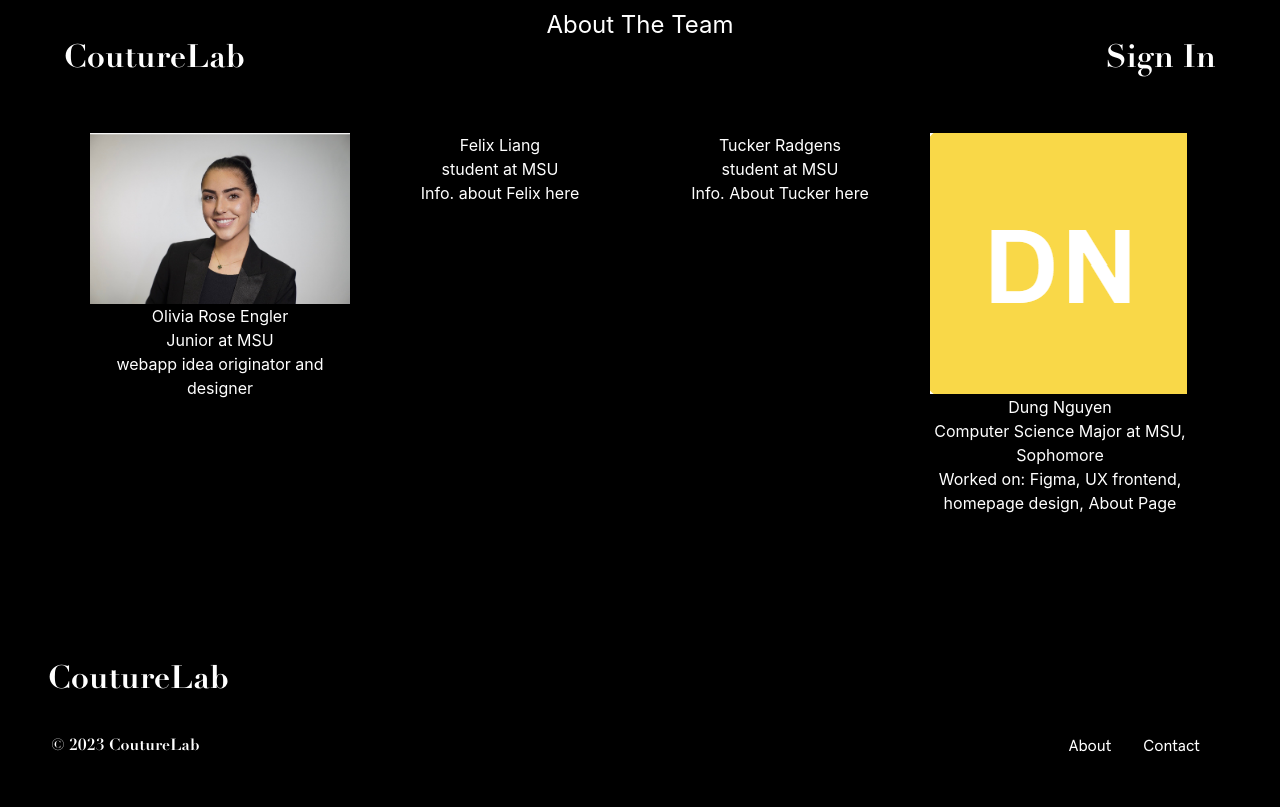
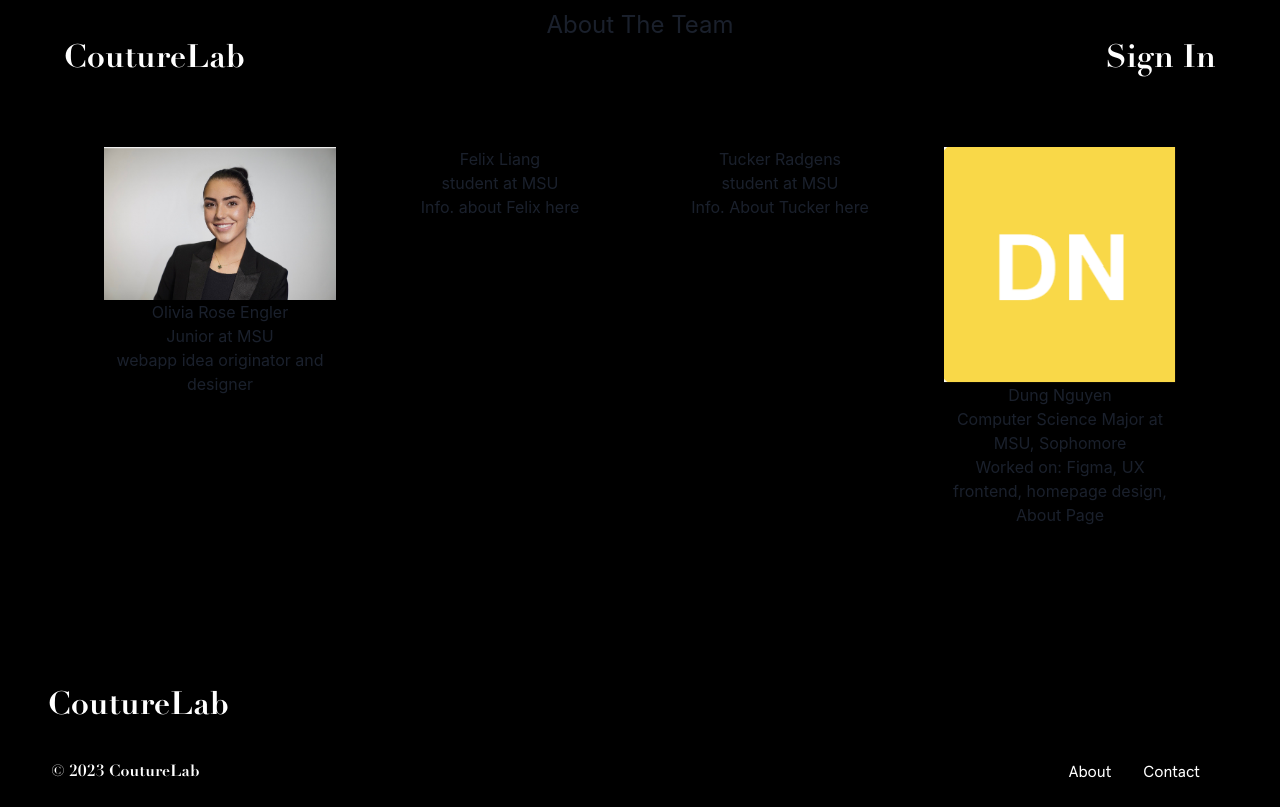
Before and after one commit to felixliang50779/Couture-Lab, a React (Create React App) app in the folder couture-lab-ui/: page /About in a window 1280 px wide. Built offline with nearby package versions, Linux system fonts and the light colour scheme.

Commit message:
removing uneccessary styling

```diff
--- a/couture-lab-ui/src/Pages/About.module.css
+++ b/couture-lab-ui/src/Pages/About.module.css
@@ -1,17 +1,14 @@
 .about-container {
     text-align: center;
-    color: #ffffff;
 }
 
 .team-container {
     width: 100%;
     padding: 5em;
     display: flex;
-    flex-wrap: wrap;
-    justify-content: space-evenly;
-}
+  }
 
 .team-member {
     flex: 1;
-    margin: 10px;
+    margin: 1.5em;
 }
```
